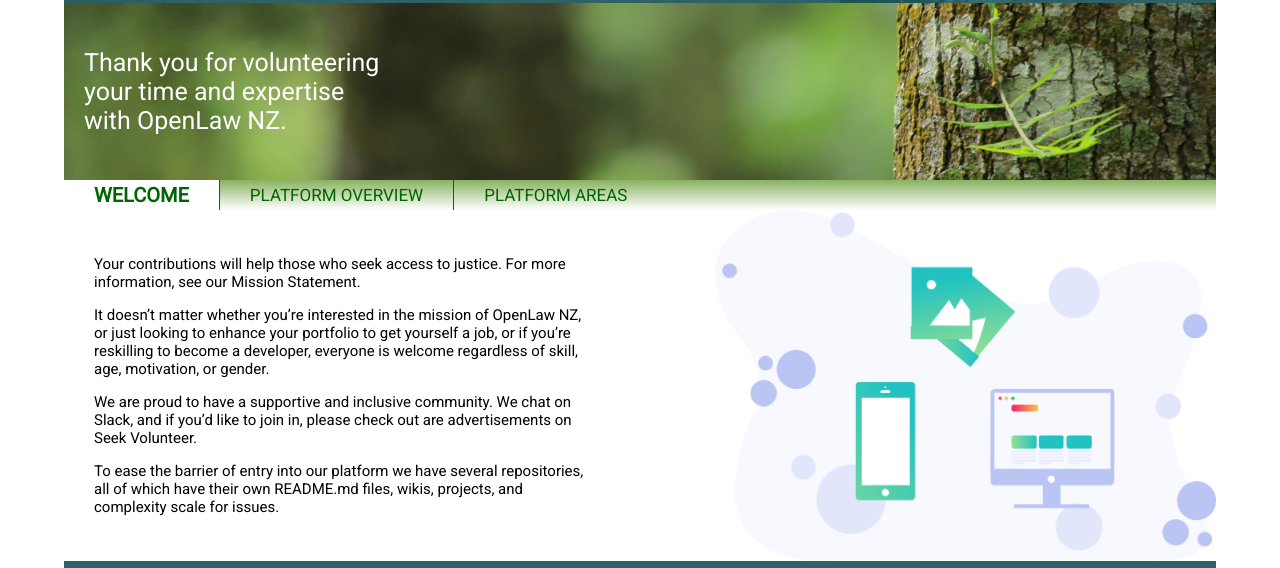
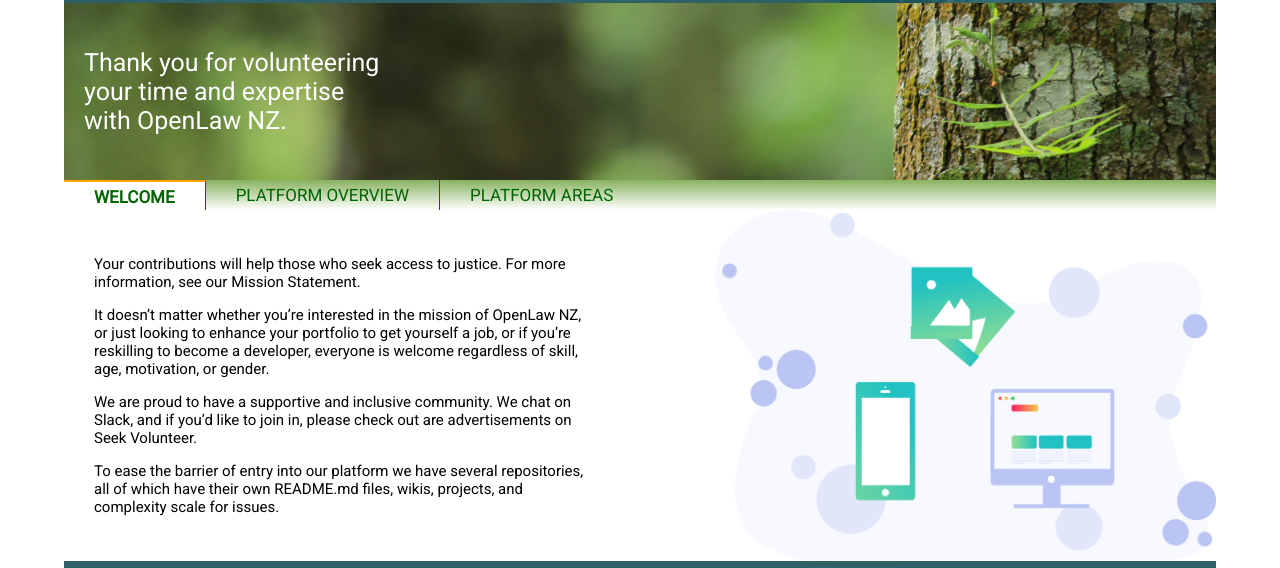
Before and after one commit to trued-code/openlawnz-developer-portal, a plain HTML site: page index.html in a window 1280 px wide. Shown: the part 77-645 px from the top of the page. Drawn offline with Linux system fonts and the light colour scheme.

Commit message:
Updated tabs. Added orange top and removed font change on hover

```diff
--- a/styling.css
+++ b/styling.css
@@ -70,12 +70,15 @@
     -moz-transition: font-size 0.3s ease;
     -o-transition: font-size 0.3s ease;
     -ms-transition: font-size 0.3s ease;
-    transition: font-size 0.3s ease;}
+    transition: font-size 0.3s ease;
+}
 #menu a:hover, #menu a.active{
-    font-size: 20px;
+/*    font-size: 20px;*/
     font-weight: bold;
     color: darkgreen;
-    background: white;}
+    background: white;
+    border-top: 2px solid orange;
+}
 /*small screens: vertical menu*/
 @media screen and (max-width: 700px){
     #menu{
```
